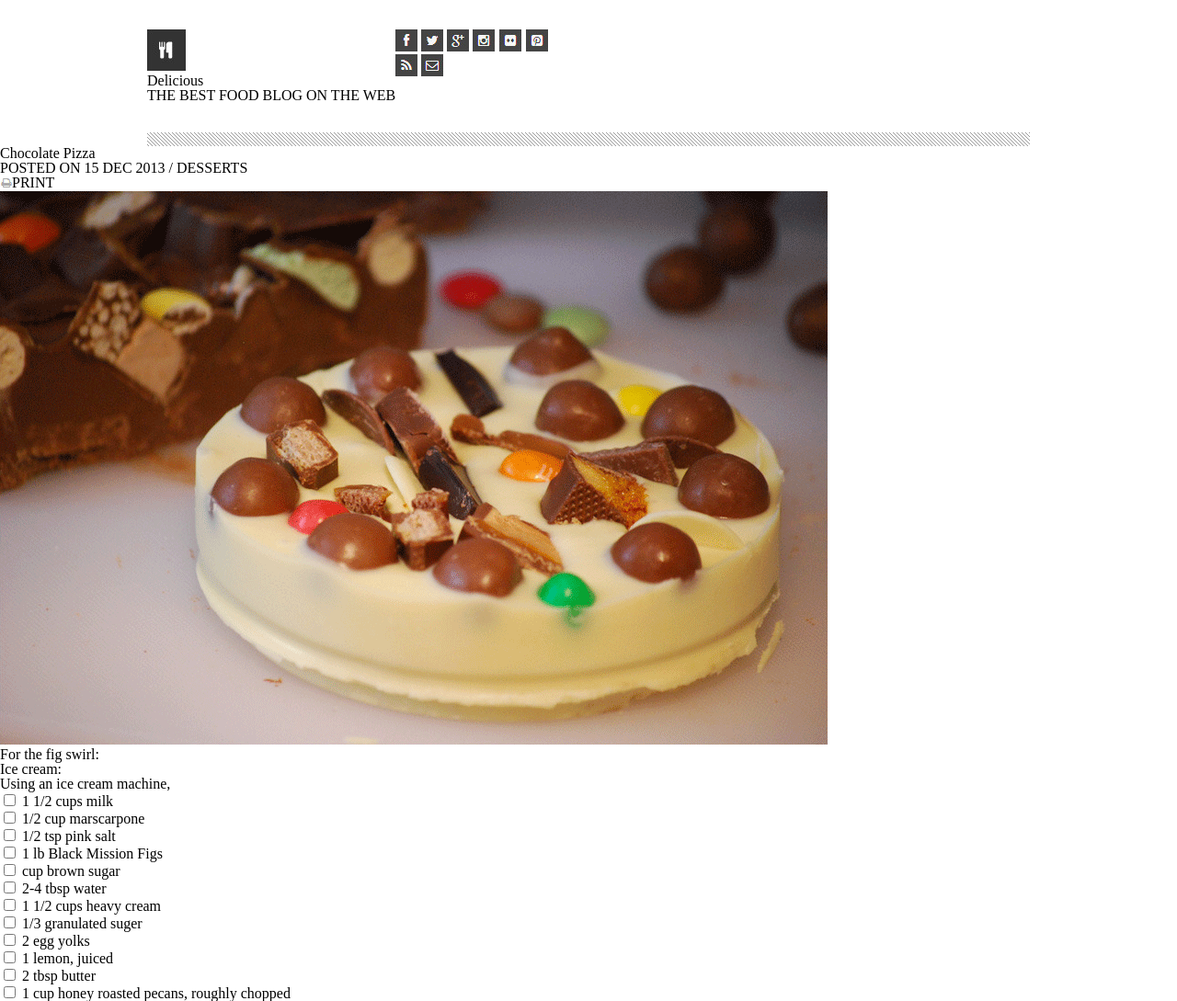
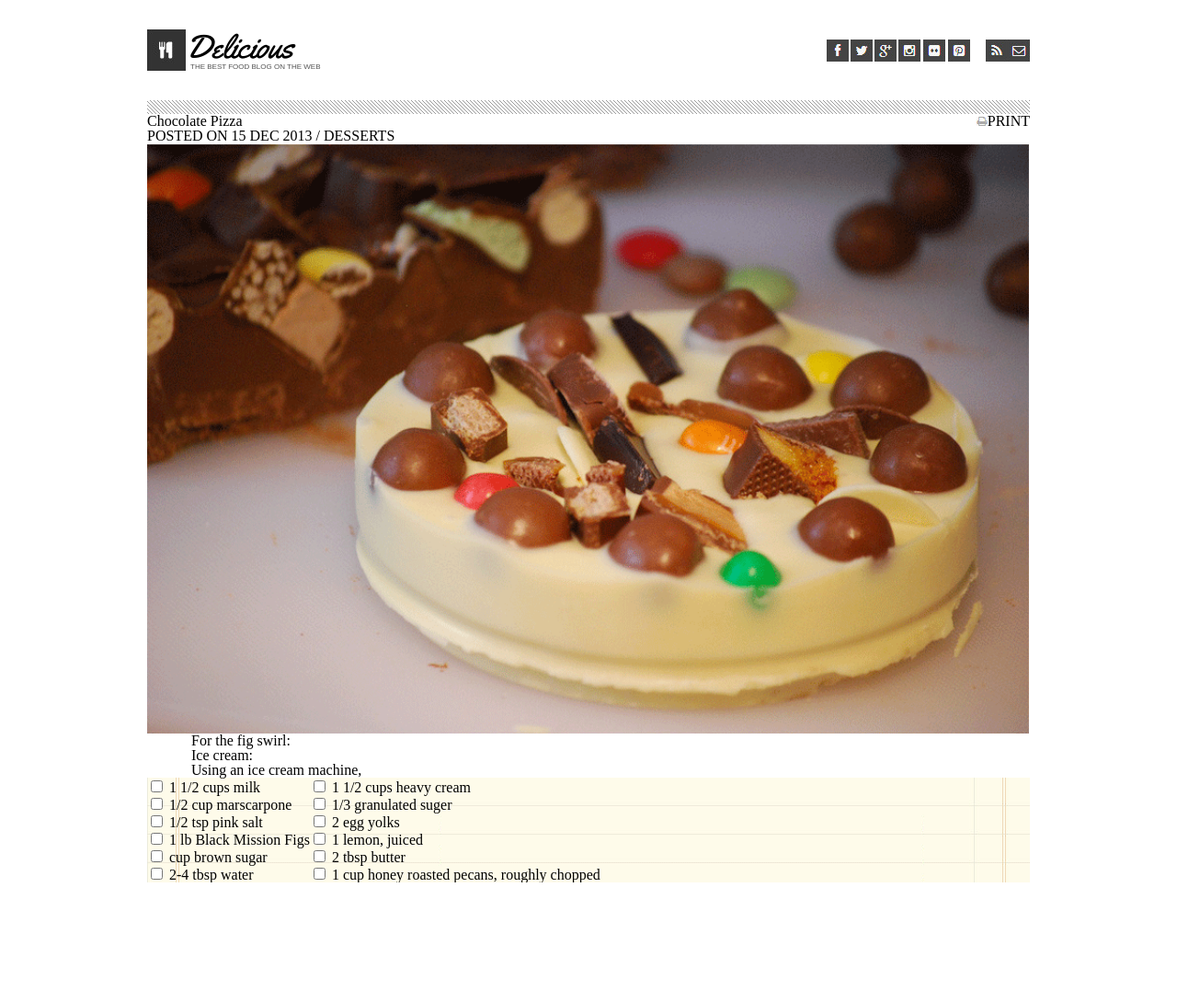
Before and after one commit to wildwoodwaltz/chocolate-pizza, a plain HTML site: page index.html in a window 1280 px wide. Shown: the whole page at 92% size. After the commit the page ends 960 px from the top, so only its background shows below. Drawn offline with Linux system fonts and the light colour scheme.

Commit message:
Styling for ingredients complete

```diff
--- a/style.css
+++ b/style.css
@@ -14,24 +14,24 @@ body header #head {
   margin-right: auto;
 }
 
-body header #left {
+.left {
   display: flex;
   justify-content: left;
   align-items: center;
 }
 
-body header #left div {
+body header .left div {
   display: flex;
   flex-direction: column;
 }
 
-body header #left div p:first-child {
+body header .left div p:first-child {
 font-family: 'Yellowtail', cursive;
 font-size: 36px;
 height: 36px;
 }
 
-body header #left div p:nth-child(2) {
+body header .left div p:nth-child(2) {
   font-family:  sans-serif;
   font-weight: lighter;
   font-size: 6pt;
@@ -41,22 +41,22 @@ body header #left div p:nth-child(2) {
 
 /* header right styling */
 
-body header #right {
+.right {
   display: flex;
   justify-content: right;
   margin-left: auto;
 }
 
-body header #right #social {
+body header .right #social {
   display: flex;
   align-items: center;
 }
 
-body header #right #social img {
+body header .right #social img {
   margin: 1px;
 }
 
-body header #right #share {
+body header .right #share {
   display: flex;
   align-items: center;
   margin-left: 1em;
@@ -70,3 +70,44 @@ body #line {
   margin-left: auto;
   margin-right: auto;
 }
+
+/* main styling */
+
+body main #title {
+  display: flex;
+  width: 960px;
+  margin-left: auto;
+  margin-right: auto;
+}
+
+body main article {
+  display: flex;
+  flex-direction: column;
+  width: 960px;
+  margin-left: auto;
+  margin-right: auto;
+}
+
+body main article p {
+  text-indent: 3em;
+}
+
+body main #recipe {
+  display: flex;
+  width: 960px;
+  margin-left: auto;
+  margin-right: auto;
+  background-image: url(./img/list-bg.png);
+}
+
+body main #recipe fieldset {
+  display: flex;
+  flex-direction: column;
+
+}
+
+/* styling for ingredients */
+
+input[type=checkbox]:checked + label {
+  text-decoration: line-through;
+}
```
